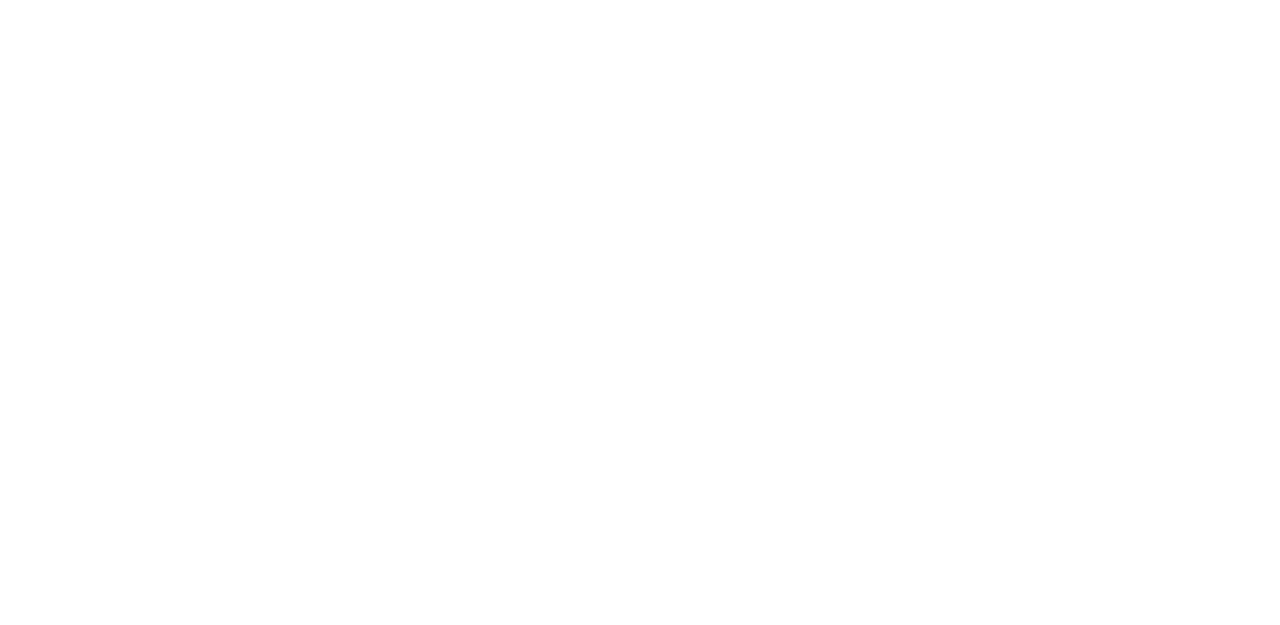
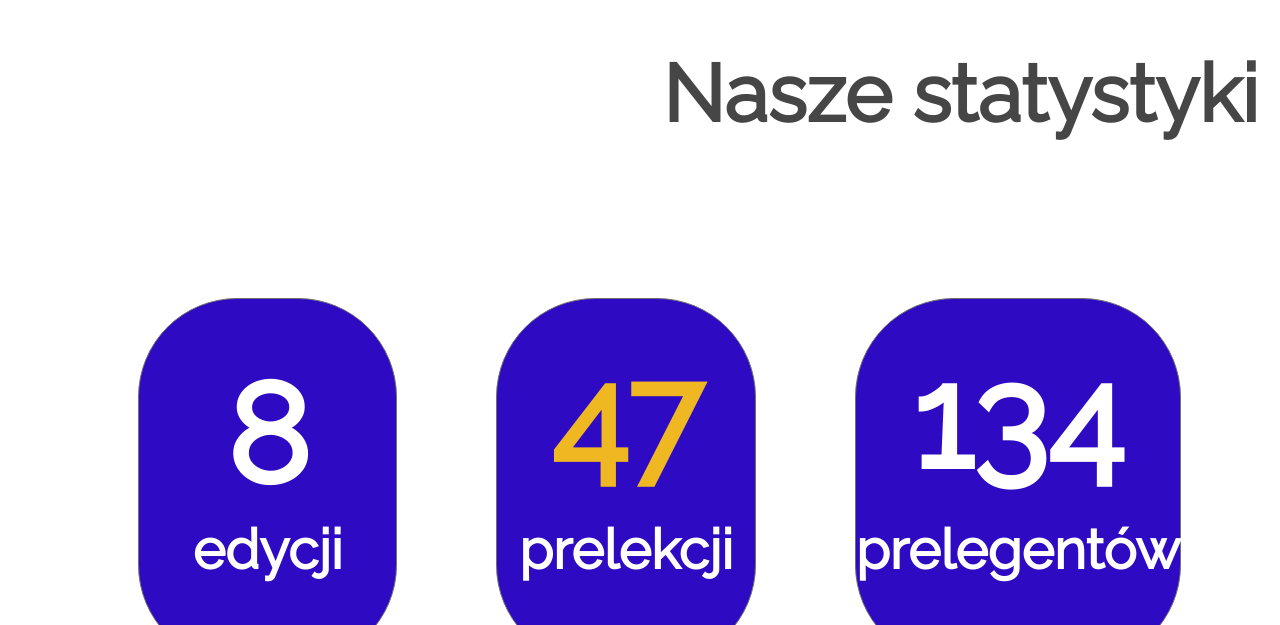
Before and after one commit to AlutkaG/PMSession, a React (Create React App) app in the folder frontend/: page / in a window 1280 px wide. Shown: the part 2175-2800 px from the top of the page. Before the commit the page ends 1994 px from the top, so only its background shows below. Built offline with nearby package versions, Linux system fonts and the light colour scheme.

Commit message:
Added section Statistics with styles

```diff
--- /dev/null
+++ b/frontend/src/Components/Statistics/Statistics.css
@@ -0,0 +1,50 @@
+.stat-header {
+	color: #464646;
+	width: 621px;
+	height: 94px;
+	font-size: 80px;
+	font-weight: bold;
+	font-family: "Raleway";
+	margin-top: 228px;
+	margin-left: 650px;
+}
+
+.stat-box {
+	width: 482px;
+	height: 364px;
+	background-color: #2f0ac3;
+	border: 1px solid #707070;
+	border-radius: 99px;
+	margin-right: 99px;
+}
+
+.stat-row1 {
+	display: flex;
+	margin-left: 138px;
+	margin-top: 157px;
+	font-family: "Raleway";
+}
+
+.stat-row2 {
+	display: flex;
+	margin-left: 138px;
+	margin-top: 98px;
+	font-family: "Raleway";
+}
+
+.stat-number {
+	font-weight: bold;
+	color: white;
+	font-size: 140px;
+	height: 165px;
+}
+
+.yellow {
+	color: #efb822;
+}
+
+.stat-text {
+	font-weight: 600;
+	font-size: 55px;
+	color: white;
+}
--- a/frontend/src/Components/Statistics/Statistics.js
+++ b/frontend/src/Components/Statistics/Statistics.js
@@ -1,5 +1,61 @@
+import "./Statistics.css";
+
 const Statistics = () => {
-	return <div id='statistics'></div>;
+	return (
+		<div id='statistics'>
+			<div className='stat-header'>Nasze statystyki</div>
+			<div className='stat-row1'>
+				<div className='stat-box'>
+					<div className='stat-number' style={{ marginTop: "53px" }}>
+						8
+					</div>
+					<div className='stat-text'>edycji</div>
+				</div>
+				<div className='stat-box'>
+					<div className='stat-number yellow' style={{ marginTop: "38px" }}>
+						47
+					</div>
+					<div className='stat-text yellow' style={{ marginTop: "15px" }}>
+						prelekcji
+					</div>
+				</div>
+				<div className='stat-box'>
+					<div className='stat-number' style={{ marginTop: "38px" }}>
+						134
+					</div>
+					<div className='stat-text' style={{ marginTop: "15px" }}>
+						prelegentów
+					</div>
+				</div>
+			</div>
+			<div className='stat-row2'>
+				<div className='stat-box'>
+					<div className='stat-number' style={{ marginTop: "47px" }}>
+						974
+					</div>
+					<div className='stat-text' style={{ marginTop: "18px" }}>
+						uczestników
+					</div>
+				</div>
+				<div className='stat-box'>
+					<div className='stat-number yellow' style={{ marginTop: "47px" }}>
+						69
+					</div>
+					<div className='stat-text yellow' style={{ marginTop: "18px" }}>
+						warsztatów
+					</div>
+				</div>
+				<div className='stat-box'>
+					<div className='stat-number' style={{ marginTop: "47px" }}>
+						8
+					</div>
+					<div className='stat-text' style={{ marginTop: "18px" }}>
+						symulacji
+					</div>
+				</div>
+			</div>
+		</div>
+	);
 };
 
 export default Statistics;
```
Also changed, not shown: 1 other file (tests, documents, lock files or other folders).
